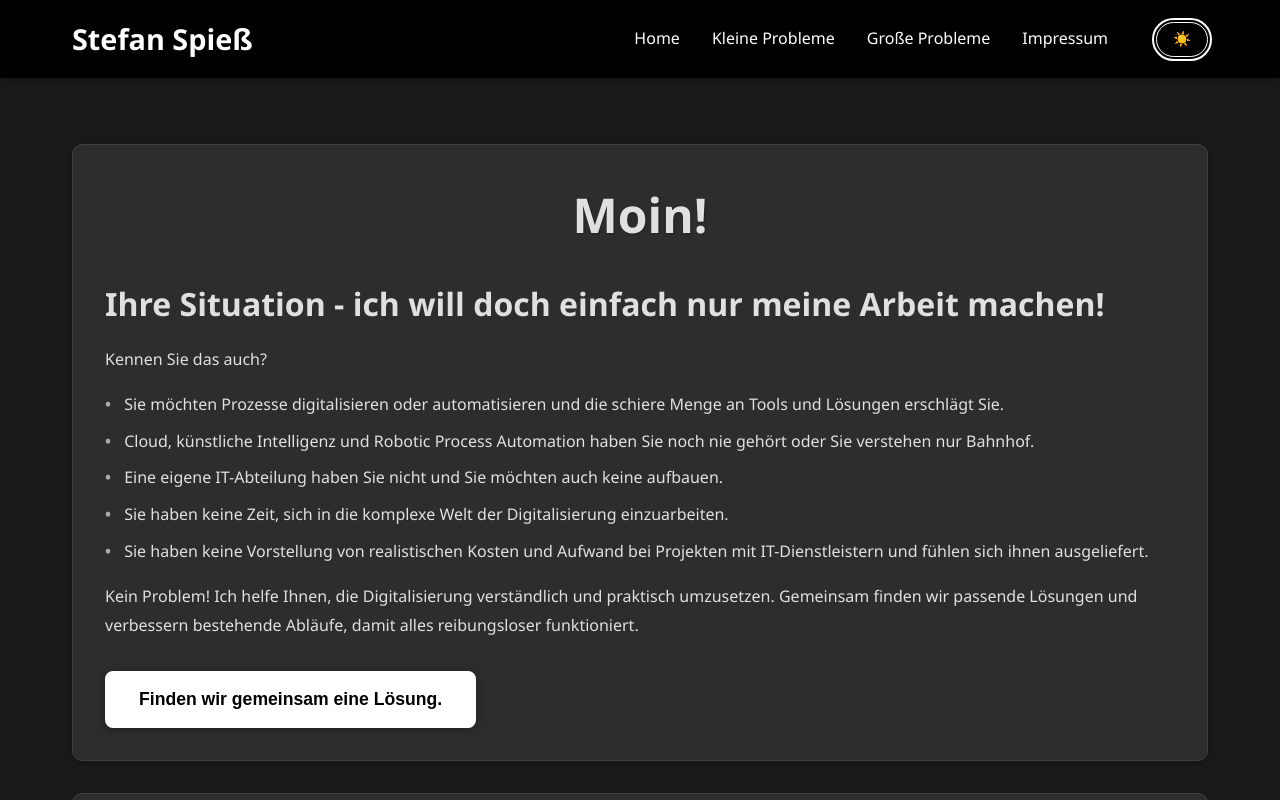
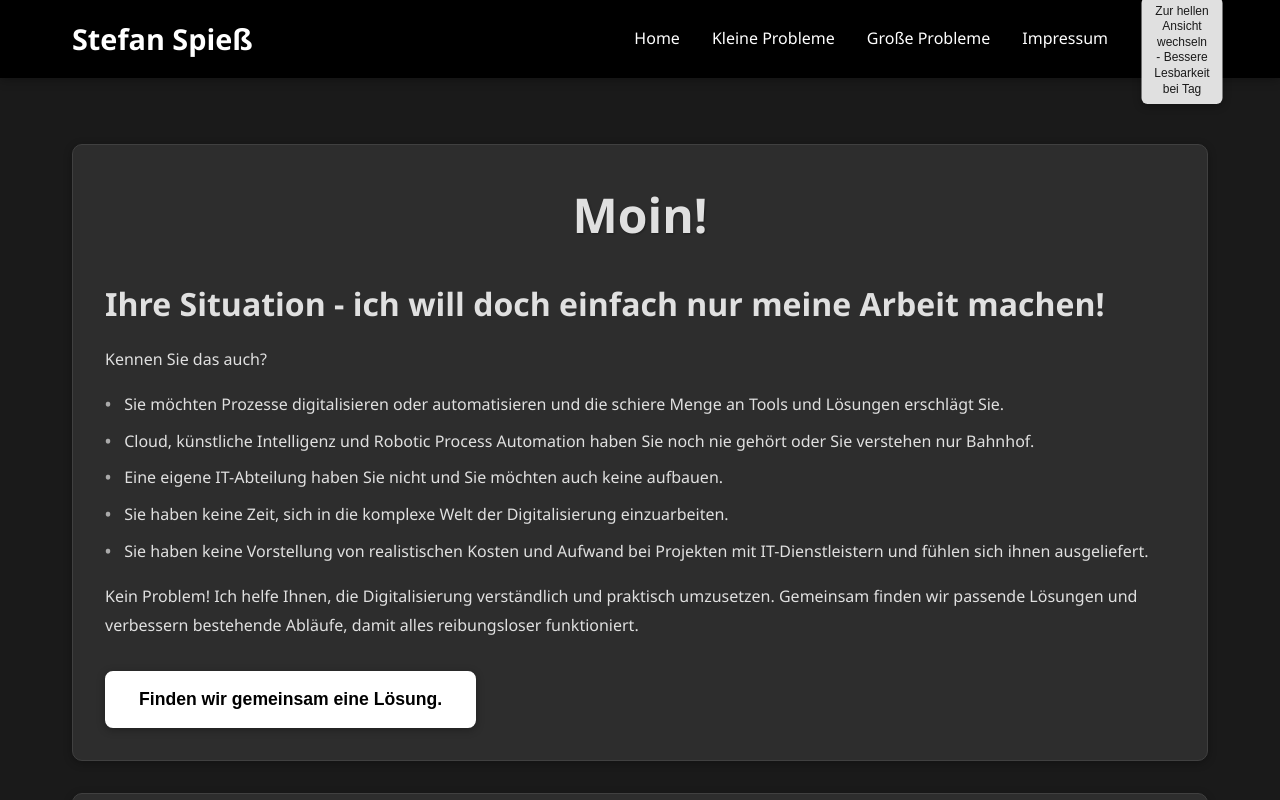
Before and after one commit to StefanSpiess/stefanspiess_de, a plain HTML site: page index.html in a window 1280 px wide. Both pictures are taken after a click on the button "Zur dunklen Ansicht wechseln (Dark Mode aktivieren)". Shown: the top 800 px of the page. Drawn offline with Linux system fonts and the light colour scheme.

Commit message:
Implement dark mode feature with accessibility enhancements; add theme toggle functionality and tooltips

```diff
--- a/index.html
+++ b/index.html
@@ -3,6 +3,16 @@
 <head>
     <meta charset="UTF-8">
     <meta name="viewport" content="width=device-width, initial-scale=1.0">
+
+    <!-- Dark Mode Script - Must be before CSS to prevent FOUC -->
+    <script>
+        (function() {
+            const theme = localStorage.getItem('stefan-spiess-theme');
+            if (theme === 'dark') {
+                document.documentElement.setAttribute('data-theme', 'dark');
+            }
+        })();
+    </script>
 
     <!-- SEO Meta Tags -->
     <title>Stefan Spieß - IT-Beratung & Digitalisierung | Norddeutschland</title>
@@ -136,7 +146,7 @@
                 <a href="kleine-probleme.html">Kleine Probleme</a>
                 <a href="grosse-probleme.html">Große Probleme</a>
                 <a href="impressum.html">Impressum</a>
-                <button class="theme-toggle" id="themeToggle" aria-label="Dark Mode umschalten">
+                <button class="theme-toggle" id="themeToggle" aria-label="Zur dunklen Ansicht wechseln (Dark Mode)" title="Zur dunklen Ansicht wechseln">
                     🌙
                 </button>
             </nav>
--- a/script.js
+++ b/script.js
@@ -77,7 +77,11 @@ function initTheme() {
     // Use saved theme, or user's system preference, or default to light
     const theme = savedTheme || (prefersDark ? 'dark' : 'light');
 
-    applyTheme(theme);
+    // Theme is already applied by inline script in head, just update button
+    if (!savedTheme && prefersDark) {
+        // Only apply theme if no saved preference but system prefers dark
+        applyTheme(theme);
+    }
     updateToggleButton(theme);
 }
 
@@ -99,10 +103,12 @@ function updateToggleButton(theme) {
     if (toggleButton) {
         if (theme === 'dark') {
             toggleButton.textContent = '☀️';
-            toggleButton.setAttribute('aria-label', 'Light Mode umschalten');
+            toggleButton.setAttribute('aria-label', 'Zur hellen Ansicht wechseln (Light Mode aktivieren)');
+            toggleButton.setAttribute('title', 'Zur hellen Ansicht wechseln - Bessere Lesbarkeit bei Tag');
         } else {
             toggleButton.textContent = '🌙';
-            toggleButton.setAttribute('aria-label', 'Dark Mode umschalten');
+            toggleButton.setAttribute('aria-label', 'Zur dunklen Ansicht wechseln (Dark Mode aktivieren)');
+            toggleButton.setAttribute('title', 'Zur dunklen Ansicht wechseln - Schont die Augen bei Dunkelheit');
         }
     }
 }
--- a/styles.css
+++ b/styles.css
@@ -100,6 +100,7 @@ body {
     font-size: 0.9rem;
     transition: all 0.3s ease;
     margin-left: 1rem;
+    position: relative;
 }
 
 .theme-toggle:hover {
@@ -110,6 +111,34 @@ body {
 .theme-toggle:focus {
     outline: 2px solid var(--header-text);
     outline-offset: 2px;
+}
+
+/* Tooltip für bessere Barrierefreiheit */
+.theme-toggle::after {
+    content: attr(title);
+    position: absolute;
+    bottom: -3rem;
+    left: 50%;
+    transform: translateX(-50%);
+    background: var(--text-color);
+    color: var(--bg-color);
+    padding: 0.4rem 0.8rem;
+    border-radius: 6px;
+    font-size: 0.75rem;
+    white-space: normal;
+    opacity: 0;
+    pointer-events: none;
+    transition: opacity 0.3s ease, transform 0.3s ease;
+    z-index: 1000;
+    max-width: 250px;
+    text-align: center;
+    line-height: 1.3;
+    box-shadow: 0 2px 8px var(--shadow);
+}
+
+.theme-toggle:hover::after,
+.theme-toggle:focus::after {
+    opacity: 1;
 }
 
 /* Main Content */
```
Also changed, not shown: 404.html (+12 -1 lines), grosse-probleme.html (+11 -1 lines), impressum.html (+11 -1 lines), kleine-probleme.html (+11 -1 lines), 1 other file.
